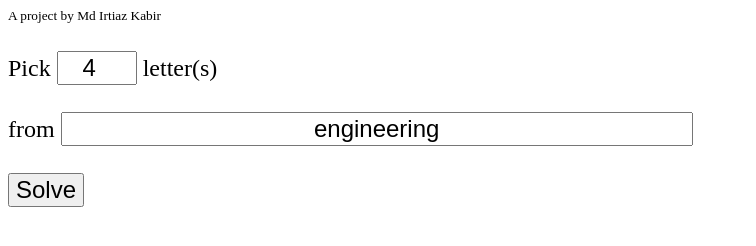
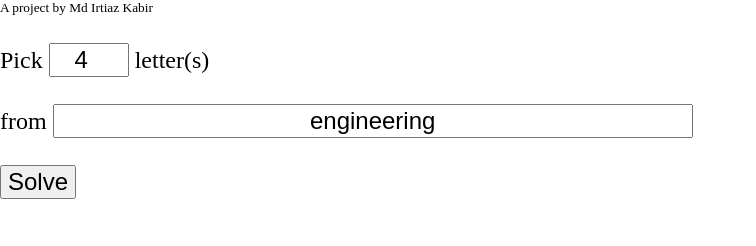
Before and after one commit to Irtiaz/Word-Calculator, a plain HTML site: page index.html in a window 1280 px wide. Shown: the whole page, without its empty margins (0-756 px from the left). Drawn offline with Linux system fonts and the light colour scheme.

Commit message:
Added fixed margin

```diff
--- a/index.html
+++ b/index.html
@@ -39,7 +39,11 @@
 				text-align: center;
 			}
 
-		body {
+			html, body {
+				height:100%;
+				width:100%;
+				padding:0;
+				margin:0;
 				font-size: 18pt;
 			}
 		</style>
```
Lines whose indentation alone changed are shown as unchanged.
